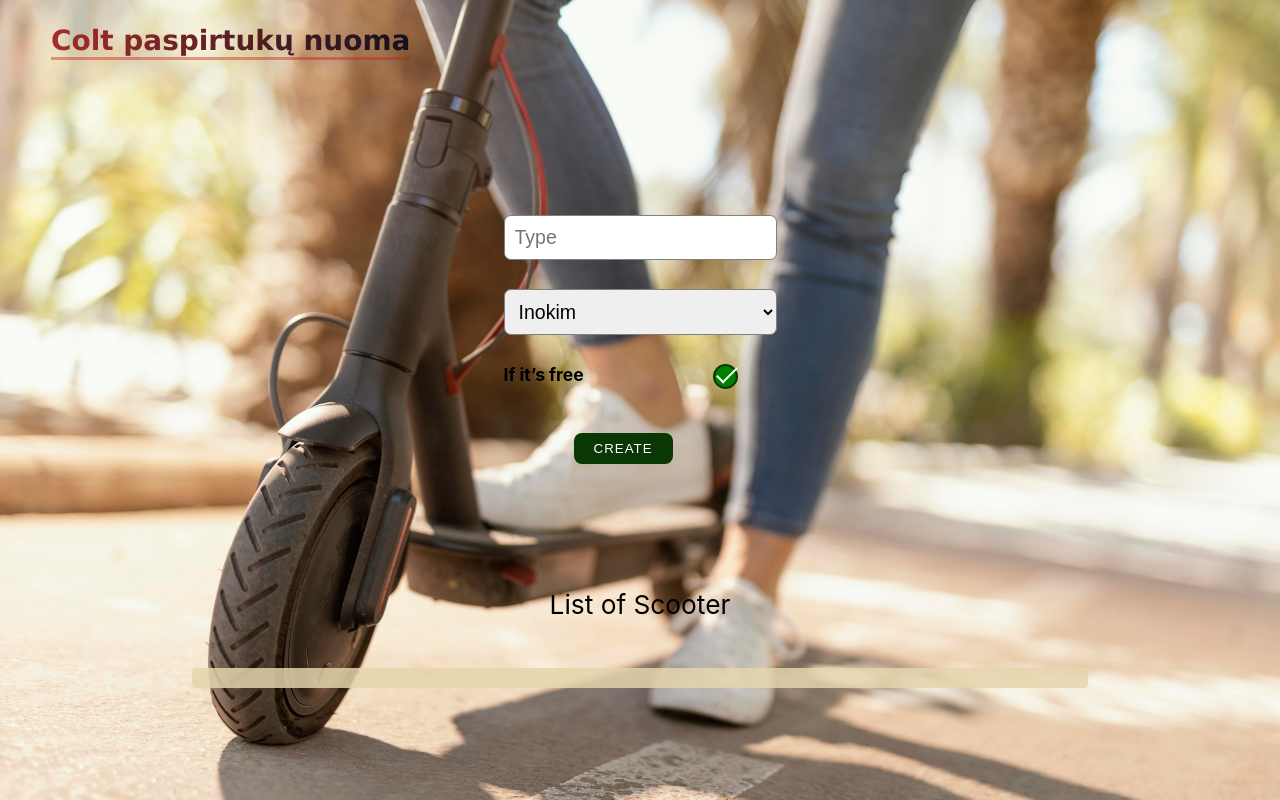
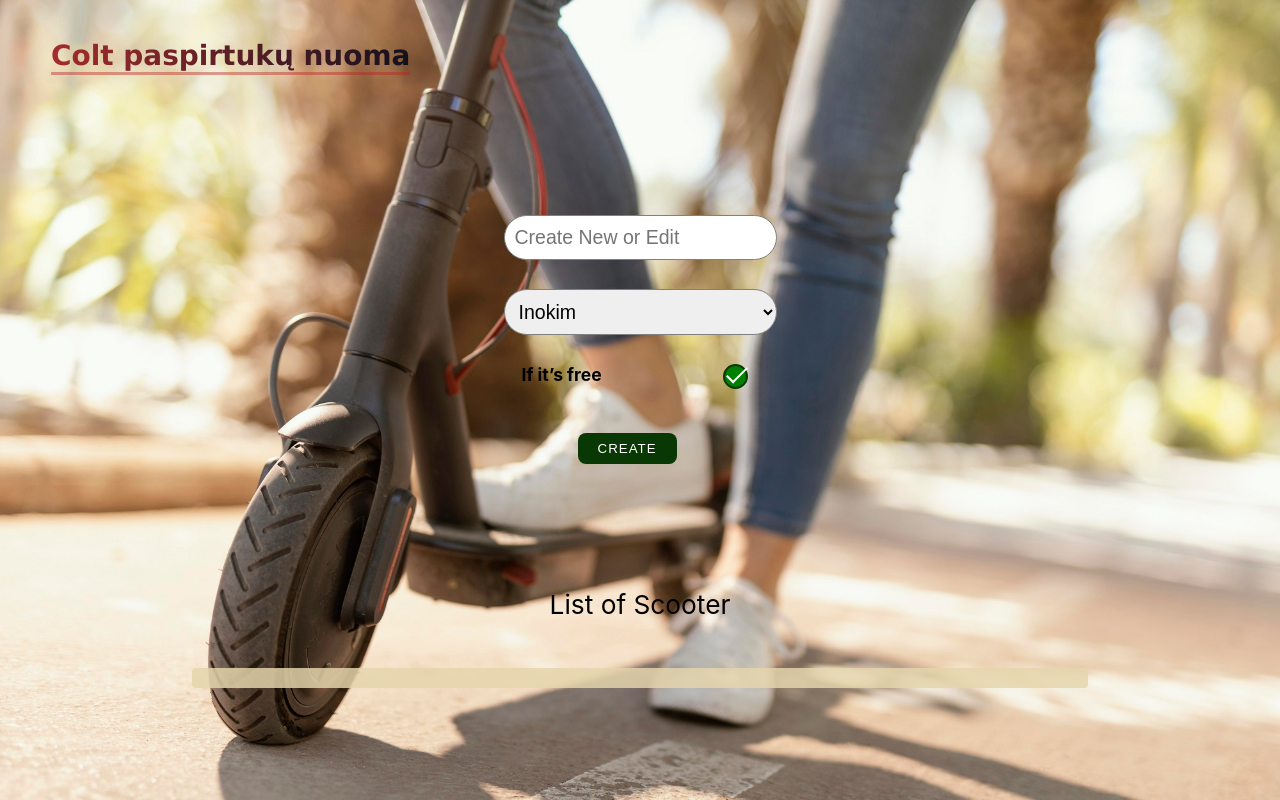
Before and after one commit to Rodzertinas/Paspirtukai, a React (Create React App) app: page / in a window 1280 px wide. Built offline with nearby package versions, Linux system fonts and the light colour scheme.

Commit message:
deployed

```diff
--- a/src/Components/crud/Create.jsx
+++ b/src/Components/crud/Create.jsx
@@ -51,7 +51,7 @@ function Create({create}) {
 
                 <div className="input">
                 <label>Type:</label>
-                <input type="text" placeholder="Type"  value={type} onChange={(e) => handleInput(e, 'type')}></input>
+                <input type="text" placeholder="Create New or Edit"  value={type} onChange={(e) => handleInput(e, 'type')}></input>
                 </div>
 
 
--- a/src/crud.scss
+++ b/src/crud.scss
@@ -51,9 +51,10 @@ body {
         //     margin-left: 30px;
         // }
         h1 {
+            top: 15px;
             // color: rgb(65 44 31);
             position: fixed;
-            top: 0;
+
             padding-top: 5px;
 
             background: repeating-linear-gradient(to right, #a52c2c 0%, #13111f 100%);
@@ -117,7 +118,7 @@ body {
                margin-bottom: 29px;
                 display: grid;
                 border: 1px solid gray;
-                border-radius: 7px;
+                border-radius: 24px;
                 font-size: calc(15px + (16 - 10) * ((100vw - 300px) / (1600 - 300)));
                 outline: none;
                 padding: 10px;
@@ -133,11 +134,12 @@ body {
 
             }
             .lock{
+                margin-left: 18px;
                 margin-top: 0px;
                 position: absolute;
             }
             input[type="checkbox"] {
-                margin-left: 209px;
+                margin-left: 219px;
                 // margin-top: -35px;
                 position: relative;
                 width: 1.3em;
@@ -210,19 +212,19 @@ body {
                         // margin-right: -73px;
                         // padding-top: 10px;
                         &.add {
+
                             display: grid;
-                            margin-left: 70px;
+                            margin-left: 74px;
                             margin-right: 50px;
                             grid-column-start: 2;
                             grid-column-end: 3;
                             background-color: rgb(10, 56, 4);
                         }
                         &.cancel {
-                            // margin-right: 300px;
                             position: absolute;
-                            margin-top: -31px;
+                            margin-top: -32px;
                             margin-left: 190px;
-                            padding: 8px 20px;
+                            padding: 8px 17px;
                             border-radius: 8px;
                             background-color: red;
 
```
